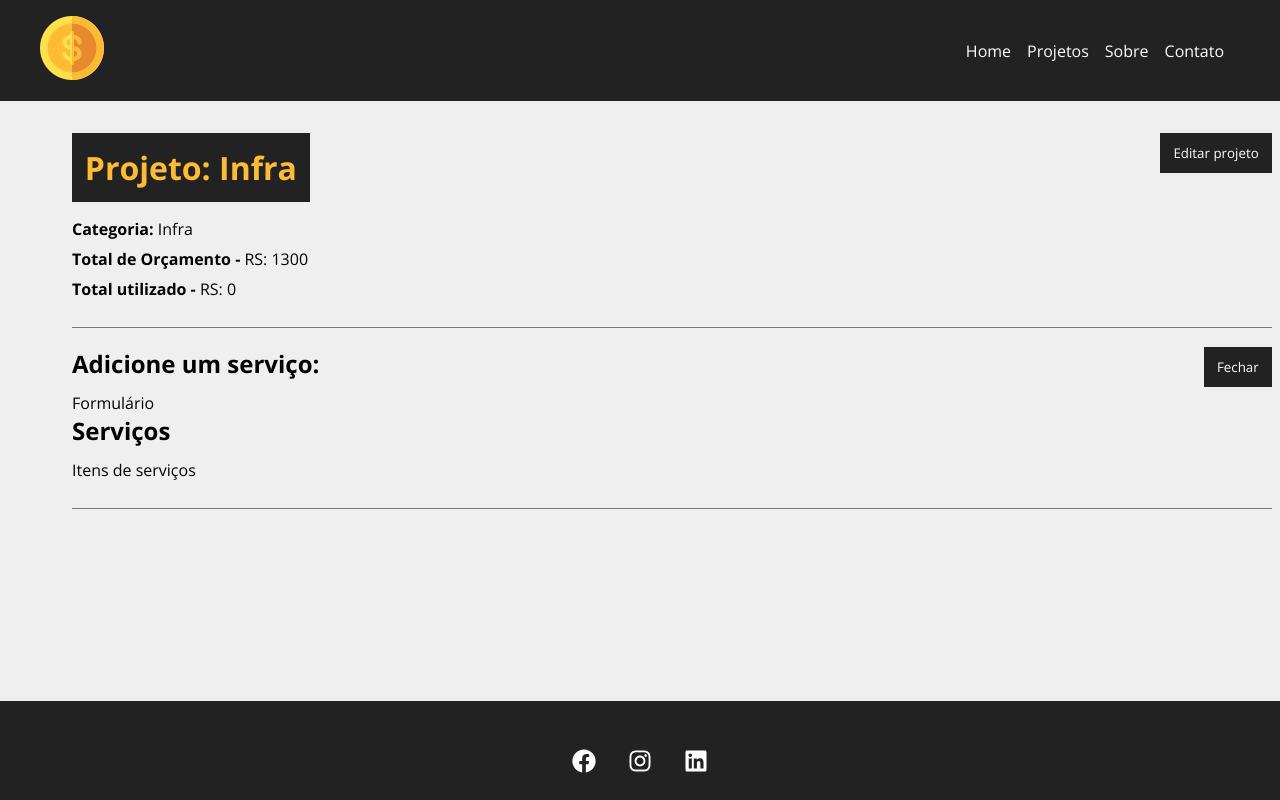
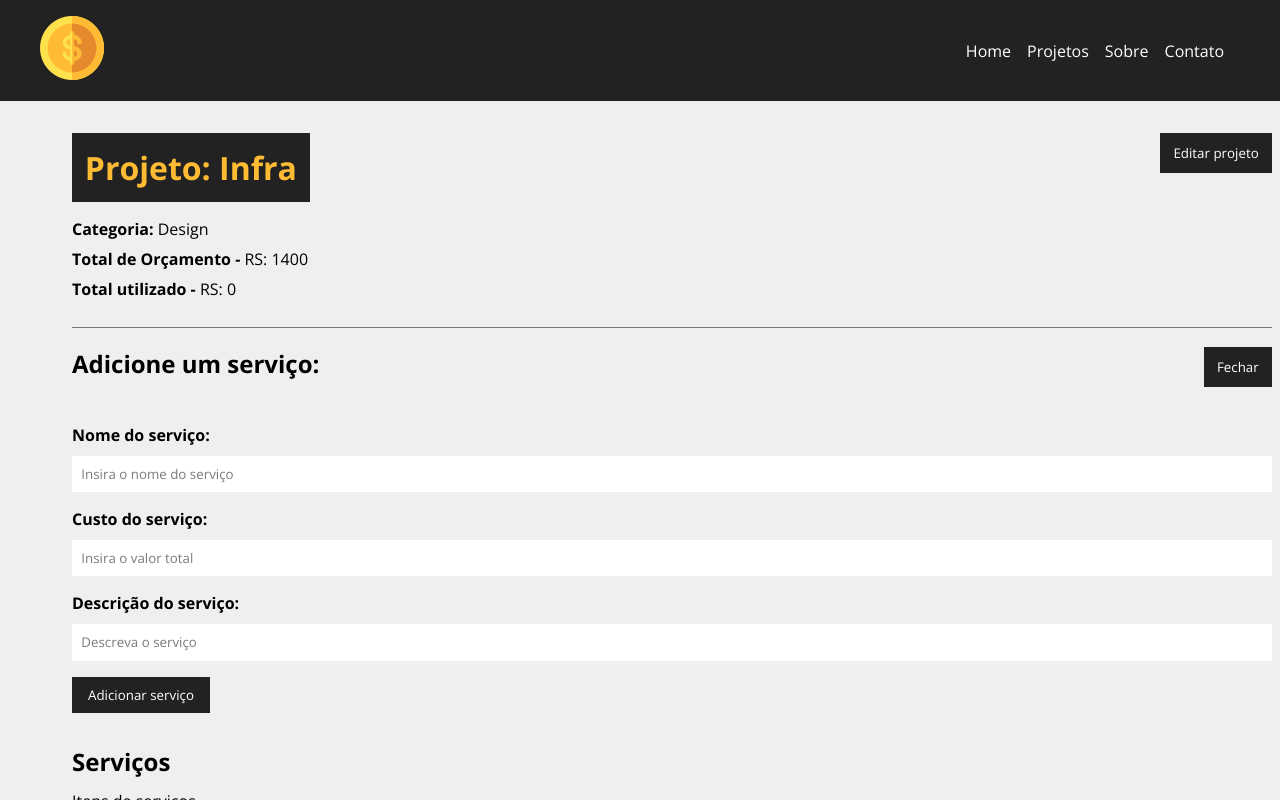
Before and after one commit to andredw13L/costs, a React (Create React App) app: page /project/1 in a window 1280 px wide. Both pictures are taken after a click on the button "Adicionar serviço". Shown: the top 800 px of the page. Built offline with nearby package versions, Linux system fonts and the light colour scheme; data requests are answered from the project's data file.

Commit message:
Adicionando novos serviços

```diff
--- a/db.json
+++ b/db.json
@@ -2,10 +2,10 @@
   "projects": [
     {
       "name": "Infra",
-      "budget": "1300",
+      "budget": "1400",
       "category": {
-        "id": "1",
-        "name": "Infra"
+        "id": "3",
+        "name": "Design"
       },
       "cost": 0,
       "services": [],
--- a/src/components/pages/Project.js
+++ b/src/components/pages/Project.js
@@ -1,10 +1,12 @@
 import { useParams } from 'react-router-dom'
+import { parse, v4 as uuidv4 } from 'uuid'
 import styles from './Project.module.css'
 import { useEffect, useState } from 'react'
 import Loading from "../layouts/Loading"
 import Container from "../layouts/Container";
 import ProjectForm from '../projects/ProjectForm'
 import Message from "../layouts/Message";
+import ServiceForm from '../services/ServiceForm';
 
 function Project() {
 
@@ -37,9 +39,57 @@ function Project() {
         }, );
     }, [id]);
 
+
+    function createService(project) {
+
+        // Atualizar a mensagem em caso de nova requisição
+        setMessage('')
+
+        const lastService = project.services[project.services.length  - 1]
+
+        lastService.id = uuidv4()
+
+        const lastServiceCost = lastService.cost
+
+        const newCost = parseFloat(project.cost) + parseFloat(lastServiceCost)
+
+        // Validação se o budget fo excedido
+        if(newCost > parseFloat(project.budget)) {
+            setMessage('Orçamento ultrapassado, verifique o valor do serviço')
+            setTypeMessage('error')
+            project.services.pop()
+            return false
+        }
+
+        // Adicionar o service cost  do projeto para o total cost
+        project.cost = newCost
+
+        fetch(`http://localhost:5000/projects/${project.id}`, {
+            method: 'PATCH',
+            headers: {
+                'Content-type': 'application/json',
+            },
+            body: JSON.stringify(project)
+        })
+        .then((resp) => {
+            if (!resp.ok) {
+                throw new Error('Network response was not ok');
+            }
+            return resp.json()
+        })
+        .then(data => {
+            // Exibir os serviços
+            console.log(data)
+        })
+        .catch((err) => console.log(err))
+
+    }
+
+
     function toggleProjectForm() {
         setShowProjectForm(!showProjectForm)
     }
+
 
     function toggleServiceForm() {
         setShowServiceForm(!showServiceForm)
@@ -47,6 +97,7 @@ function Project() {
 
     function editPost(project) {
 
+        // Atualizar a mensagem em caso de nova requisição
         setMessage('')
 
         // Validação do budget
@@ -118,7 +169,13 @@ function Project() {
                             {!showServiceForm ? 'Adicionar serviço' : 'Fechar'}
                         </button>
                         <div className={styles.project_info}>
-                            {showServiceForm && <div>Formulário</div>}
+                            {showServiceForm && (
+                                <ServiceForm
+                                    handleSubmit={createService}
+                                    btnText="Adicionar serviço"
+                                    projectData={project}
+                                />
+                            )}
                         </div>
                         <h2>Serviços</h2>
                         <Container customClass="start">
--- /dev/null
+++ b/src/components/services/ServiceForm.js
@@ -0,0 +1,50 @@
+import styles from '../projects/ProjectForm.module.css'
+import Input from '../form/Input'
+import SubmitButton from '../form/SubmitButton'
+import { useState } from 'react'
+
+
+function ServiceForm({ handleSubmit, btnText, projectData }) {
+
+    const [service, setService] = useState({})
+
+    function submit(e) {
+        e.preventDefault()
+        projectData.services.push(service)
+        handleSubmit(projectData)
+    }
+
+    function handleChange(e) {
+        setService({...service, [e.target.name]: e.target.value})
+    }
+
+
+    return (
+        <form onSubmit={submit} className={styles.form}>
+            <Input
+                type="text"
+                text="Nome do serviço"
+                name="name"
+                placeholder="Insira o nome do serviço"
+                handleOnChange={handleChange}
+            />
+            <Input
+                type="number"
+                text="Custo do serviço"
+                name="cost"
+                placeholder="Insira o valor total"
+                handleOnChange={handleChange}
+            />
+            <Input
+                type="text"
+                text="Descrição do serviço"
+                name="description"
+                placeholder="Descreva o serviço"
+                handleOnChange={handleChange}
+            />
+            <SubmitButton text={btnText}/>
+        </form>
+    )
+}
+
+export default ServiceForm
```
